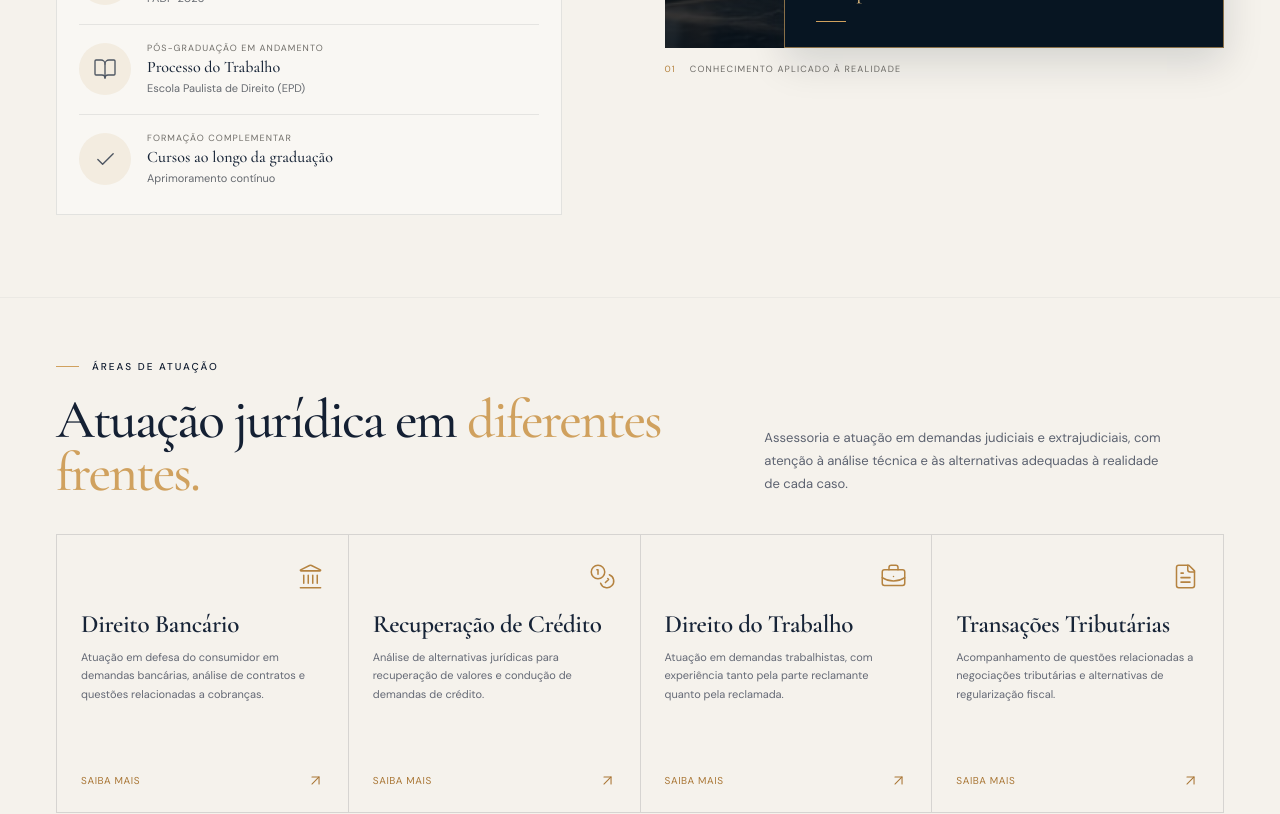
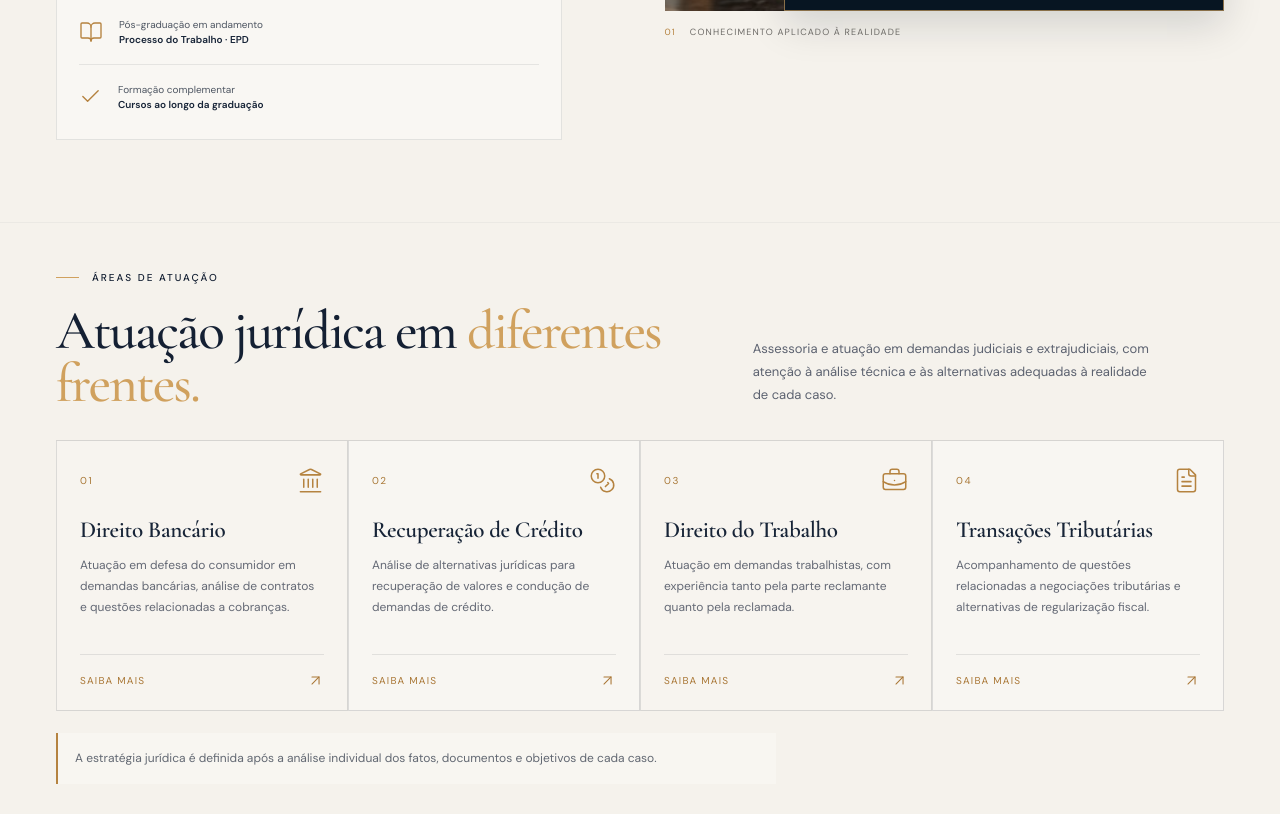
Before and after one commit to avanegm/arthur-ramalho, a React (Vite) app: page / in a window 1280 px wide. Shown: the part 1120-1934 px from the top of the page. Built offline with nearby package versions, Linux system fonts and the light colour scheme.

Commit message:
refina secao de areas de atuacao

```diff
--- a/src/App.tsx
+++ b/src/App.tsx
@@ -21,28 +21,28 @@ import { getWhatsAppUrl, siteConfig } from './config';
 
 const practiceAreas = [
   {
-    number: '',
+    number: '01',
     title: 'Direito Bancário',
     description:
       'Atuação em defesa do consumidor em demandas bancárias, análise de contratos e questões relacionadas a cobranças.',
     Icon: Landmark,
   },
   {
-    number: '',
+    number: '02',
     title: 'Recuperação de Crédito',
     description:
       'Análise de alternativas jurídicas para recuperação de valores e condução de demandas de crédito.',
     Icon: Coins,
   },
   {
-    number: '',
+    number: '03',
     title: 'Direito do Trabalho',
     description:
       'Atuação em demandas trabalhistas, com experiência tanto pela parte reclamante quanto pela reclamada.',
     Icon: BriefcaseBusiness,
   },
   {
-    number: '',
+    number: '04',
     title: 'Transações Tributárias',
     description:
       'Acompanhamento de questões relacionadas a negociações tributárias e alternativas de regularização fiscal.',
@@ -143,6 +143,15 @@ export default function App() {
         </header>
 
         <div className="hero-content page-width">
+          <div className="hero-portrait" aria-hidden="true">
+            <div className="hero-portrait-frame" />
+
+            <img
+              src="/images/arthur-portrait.png"
+              alt=""
+            />
+          </div>
+
           <div className="hero-copy">
             <SectionEyebrow>Sorocaba e região</SectionEyebrow>
             <h1>Direito com propósito e estratégia para <em>pessoas e empresas.</em></h1>
@@ -150,13 +159,6 @@ export default function App() {
               Advocacia e consultoria jurídica com análise técnica, compromisso e soluções adequadas à realidade de cada cliente.
             </p>
             <WhatsAppCta className="hero-cta" label="Falar agora no WhatsApp" />
-          </div>
-
-          <div className="hero-portrait" aria-hidden="true">
-            <div className="hero-portrait-frame" />
-            <img src="/images/arthur-portrait.png" alt="" />
-          </div>
-
             <div className="hero-highlights" aria-label="Informações de atendimento">
               <div className="hero-highlight">
                 <ShieldCheck size={27} strokeWidth={1.25} />
@@ -171,7 +173,7 @@ export default function App() {
                 <span>Análise técnica<br /><strong>e individualizada</strong></span>
               </div>
             </div>
-
+          </div>
           <a className="hero-scroll" href="#sobre" aria-label="Conheça o profissional">
             <span>Conheça o profissional</span><ArrowDownRight size={16} />
           </a>
@@ -189,27 +191,26 @@ export default function App() {
             <p>
               Possui experiências relacionadas ao Direito Bancário em defesa do consumidor, Recuperação de Crédito, Direito do Trabalho — tanto pela parte reclamante quanto pela reclamada — e Transações Tributárias, com foco em uma atuação técnica, responsável e atenta às particularidades de cada demanda.
             </p>
-            <div className="credentials" aria-label="Formação acadêmica e complementar">
+            <div className="credentials">
               <div className="credential">
-                <span className="credential-icon"><GraduationCap size={25} strokeWidth={1.35} /></span>
-                <span className="credential-copy"><small>Graduação</small><strong>Direito</strong><span>FADI · 2026</span></span>
+                <GraduationCap size={25} strokeWidth={1.35} />
+                <span>Graduado em Direito<br /><strong>FADI · 2026</strong></span>
               </div>
               <div className="credential">
-                <span className="credential-icon"><BookOpen size={24} strokeWidth={1.35} /></span>
-                <span className="credential-copy"><small>Pós-graduação em andamento</small><strong>Processo do Trabalho</strong><span>Escola Paulista de Direito (EPD)</span></span>
+                <BookOpen size={24} strokeWidth={1.35} />
+                <span>Pós-graduação em andamento<br /><strong>Processo do Trabalho · EPD</strong></span>
               </div>
               <div className="credential">
-                <span className="credential-icon"><Check size={23} strokeWidth={1.45} /></span>
-                <span className="credential-copy"><small>Formação complementar</small><strong>Cursos ao longo da graduação</strong><span>Aprimoramento contínuo</span></span>
+                <Check size={23} strokeWidth={1.45} />
+                <span>Formação complementar<br /><strong>Cursos ao longo da graduação</strong></span>
               </div>
             </div>
           </div>
           <div className="about-visual">
             <img src="/images/office-detail.jpg" alt="Ambiente de trabalho com livros jurídicos e mesa de escritório" loading="lazy" />
-            <div className="about-visual-shade" aria-hidden="true" />
             <div className="about-quote">
               <span className="quote-mark" aria-hidden="true">“</span>
-              <p>Cada demanda merece uma análise cuidadosa, com <em>estratégia e responsabilidade.</em></p>
+              <p>Cada demanda merece uma análise cuidadosa, com estratégia e responsabilidade.</p>
               <span className="quote-rule" />
             </div>
             <div className="visual-caption"><span>01</span><span>Conhecimento aplicado à realidade</span></div>
@@ -238,7 +239,7 @@ export default function App() {
               </article>
             ))}
           </div>
-          <p className="practice-note">A atuação em cada matéria será avaliada de acordo com as características e necessidades específicas da demanda.</p>
+          <p className="practice-note">A estratégia jurídica é definida após a análise individual dos fatos, documentos e objetivos de cada caso.</p>
         </div>
       </section>
 
--- a/src/styles.css
+++ b/src/styles.css
@@ -2158,3 +2158,175 @@ h2 em {
     bottom: 17px;
   }
 }
+
+
+/* Refinamento da seção Áreas de Atuação: hierarquia, cards e espaçamento */
+.practice {
+  padding-top: 48px;
+  padding-bottom: 64px;
+}
+
+.practice-heading {
+  gap: 42px;
+  margin-bottom: 30px;
+}
+
+.practice-heading .section-eyebrow {
+  margin-bottom: 18px;
+}
+
+.practice-grid {
+  gap: 0;
+  border-top: 1px solid rgba(21, 31, 44, .14);
+  border-left: 0;
+}
+
+.practice-card {
+  min-height: 270px;
+  padding: 26px 23px 21px;
+  border-left: 1px solid rgba(21, 31, 44, .12);
+  background: rgba(255, 255, 255, .14);
+}
+
+.practice-card:nth-child(even) {
+  background: rgba(255, 255, 255, .28);
+}
+
+.card-topline > span {
+  color: #a97837;
+  font-size: 10px;
+  font-variant-numeric: tabular-nums;
+  letter-spacing: .16em;
+}
+
+.practice-card h3 {
+  margin-top: 24px;
+  font-size: clamp(21px, 1.8vw, 25px);
+  line-height: 1.12;
+}
+
+.practice-card > p {
+  font-size: 12px;
+  line-height: 1.75;
+}
+
+.card-link {
+  padding-top: 17px;
+  border-top: 1px solid rgba(21, 31, 44, .10);
+  font-size: 10px;
+  letter-spacing: .12em;
+}
+
+.practice-note {
+  display: flex;
+  align-items: flex-start;
+  gap: 12px;
+  max-width: 720px;
+  margin: 22px 0 0;
+  padding: 15px 17px;
+  border-left: 2px solid #b58340;
+  background: rgba(255, 255, 255, .26);
+  color: #626872;
+  font-size: 12px;
+  line-height: 1.7;
+}
+
+@media (max-width: 760px) {
+  .about { padding-bottom: 0 !important; }
+
+  .practice {
+    margin-top: 0;
+    padding: 28px 0 42px !important;
+    border-top: 1px solid rgba(30, 40, 50, .055);
+  }
+
+  .practice-heading {
+    gap: 13px;
+    margin-bottom: 23px;
+  }
+
+  .practice-heading .section-eyebrow {
+    margin-bottom: 13px;
+  }
+
+  .practice-heading h2 {
+    margin-top: 0;
+    margin-bottom: 0;
+    font-size: clamp(38px, 9.6vw, 48px);
+    line-height: 1.04;
+    letter-spacing: -.035em;
+  }
+
+  .practice-heading > p {
+    max-width: 480px;
+    margin-top: 2px;
+    font-size: 13px;
+    line-height: 1.7;
+  }
+
+  .practice-grid {
+    display: grid;
+    grid-template-columns: 1fr;
+    gap: 11px;
+    border: 0;
+  }
+
+  .practice-card,
+  .practice-card:nth-child(even) {
+    min-height: 0;
+    padding: 20px 19px 16px;
+    border: 1px solid rgba(21, 31, 44, .13);
+    border-radius: 5px;
+    background: rgba(255, 255, 255, .23);
+    box-shadow: 0 5px 18px rgba(20, 31, 42, .025);
+    transform: none;
+  }
+
+  .card-topline {
+    min-height: 26px;
+  }
+
+  .card-topline > span {
+    font-size: 10px;
+    letter-spacing: .18em;
+  }
+
+  .card-topline svg {
+    width: 23px;
+    height: 23px;
+  }
+
+  .practice-card h3 {
+    margin: 14px 0 9px;
+    font-size: clamp(23px, 6vw, 27px);
+    line-height: 1.12;
+  }
+
+  .practice-card > p {
+    max-width: none;
+    margin-bottom: 13px;
+    font-size: 12px;
+    line-height: 1.7;
+  }
+
+  .card-link {
+    padding-top: 12px;
+    border-top: 1px solid rgba(21, 31, 44, .10);
+    font-size: 10px;
+  }
+
+  .practice-note {
+    gap: 0;
+    margin-top: 17px;
+    padding: 13px 14px;
+    font-size: 11px;
+    line-height: 1.65;
+  }
+}
+
+@media (max-width: 380px) {
+  .practice { padding-top: 24px !important; padding-bottom: 34px !important; }
+  .practice-card,
+  .practice-card:nth-child(even) { padding: 18px 16px 14px; }
+  .practice-heading h2 { font-size: 37px; }
+}
```
Lines whose indentation alone changed are shown as unchanged.
